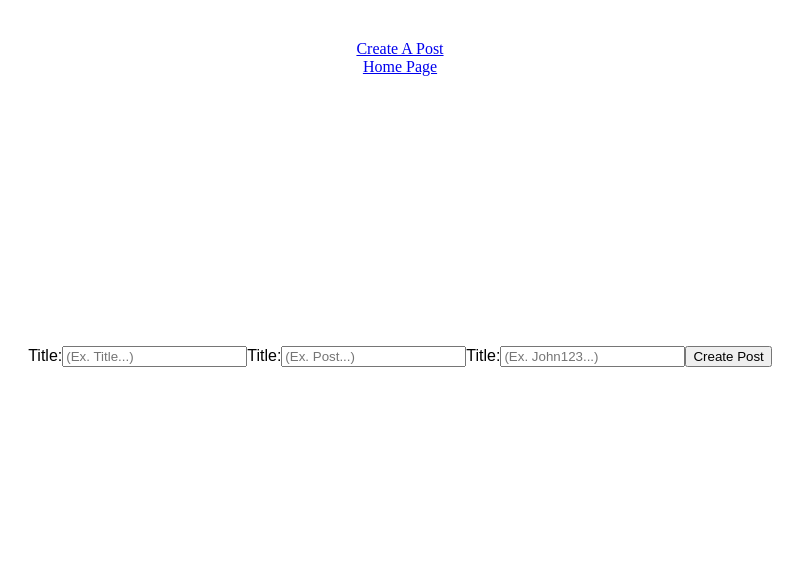
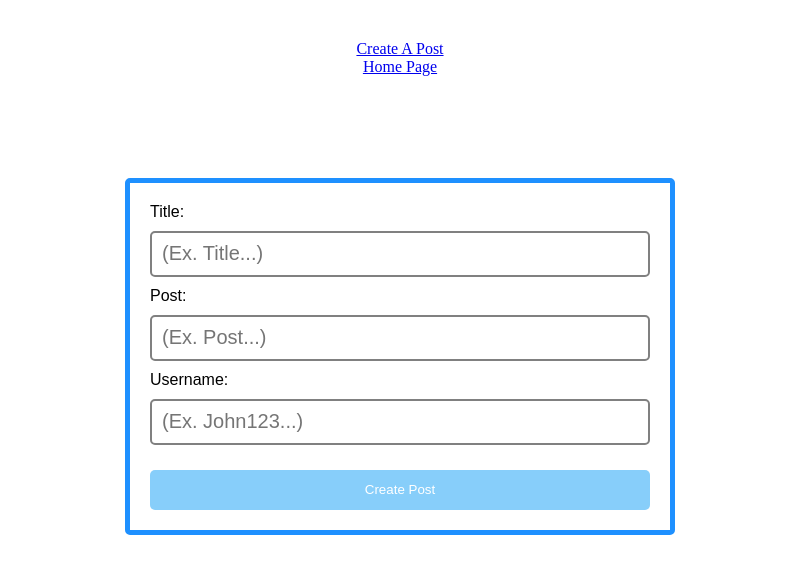
Before and after one commit to Sanjin888/React-Fullstack, a React (Create React App) app in the folder client/: page /createpost in a window 1280 px wide. Shown: the top 574 px of the page, without its empty margins (240-1043 px from the left). Built offline with nearby package versions, Linux system fonts and the light colour scheme.

Commit message:
validation using Yup

```diff
--- a/client/package.json
+++ b/client/package.json
@@ -12,7 +12,8 @@
     "react-dom": "^18.2.0",
     "react-router-dom": "^6.11.2",
     "react-scripts": "5.0.1",
-    "web-vitals": "^2.1.4"
+    "web-vitals": "^2.1.4",
+    "yup": "^1.2.0"
   },
   "scripts": {
     "start": "react-scripts start",
--- a/client/src/pages/CreatePost.js
+++ b/client/src/pages/CreatePost.js
@@ -1,31 +1,48 @@
 import React from "react";
 import { Formik, Form, Field, ErrorMessage } from "formik";
+import * as Yup from "yup";
 
 function CreatePost() {
+
+  const initalValues= {
+    title: "",
+    postText: "",
+    username: ""
+  };
+
+  const validationSchema = Yup.object().shape({
+    title: Yup.string().required(),
+    postText: Yup.string().required(),
+    username:Yup.string().min(3).max(15).required()
+  });
+
+  const onSubmit = (data) => {
+    console.log(data);
+  };
   return (
     <div className="createPostPage">
-      <Formik>
-        <Form>
+      <Formik initialValues={initalValues} onSubmit={onSubmit}>
+        <Form className="formContainer">
           <label>Title:</label>
           <Field
             id="inputCreatePost"
             name="title"
             placeholder="(Ex. Title...)"
           />
-          <label>Title:</label>
+          <label>Post:</label>
           <Field
             id="inputCreatePost"
             name="postText"
             placeholder="(Ex. Post...)"
           />
-          <label>Title:</label>
+          <label>Username:</label>
           <Field
             id="inputCreatePost"
             name="username"
             placeholder="(Ex. John123...)"
           />
 
-          <button type="submit" >Create Post</button>
+          <button type="submit">Create Post</button>
         </Form>
       </Formik>
     </div>
```
Also changed, not shown: 1 other file (tests, documents, lock files or other folders).
